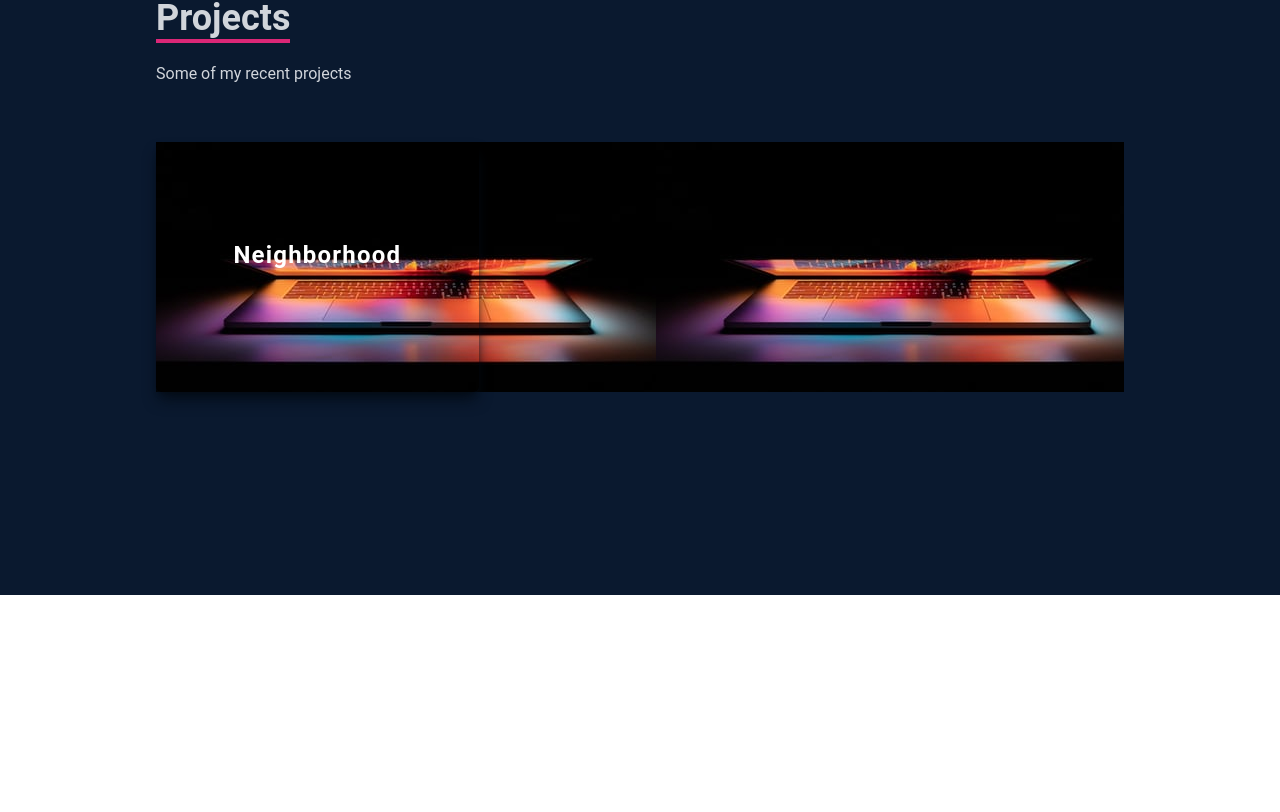
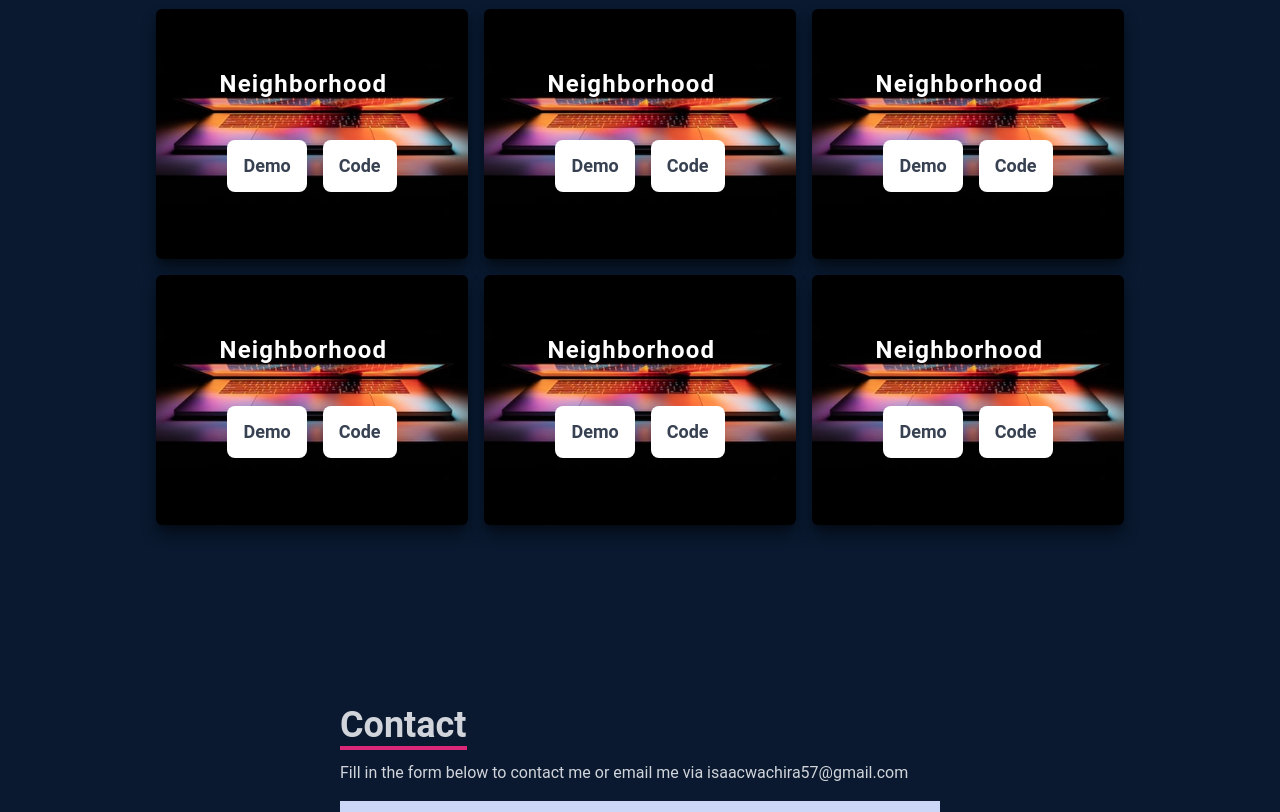
Before and after one commit to isaacwach/personal-portfolio, a React (Create React App) app: page / in a window 1280 px wide. Shown: the part 2605-3417 px from the top of the page. Before the commit the page ends 3200 px from the top, so only its background shows below. Built offline with nearby package versions, Linux system fonts and the light colour scheme.

Commit message:
added work and contact component

```diff
--- a/src/App.js
+++ b/src/App.js
@@ -3,6 +3,7 @@
 import About from "./components/About";
 import Skills from "./components/Skills";
 import Work from "./components/Work";
+import Contact from "./components/contact";
 
 function App() {
   return (
@@ -12,6 +13,7 @@
       <About/>
       <Skills/>
       <Work />
+      <Contact />
     </div>
   );
 }
--- a/src/components/Work.jsx
+++ b/src/components/Work.jsx
@@ -9,18 +9,102 @@
                     <p className='text-4xl font-bold inline border-b-4 text-gray-300 border-pink-600'>Projects</p>
                     <p className='py-6'>Some of my recent projects</p>
                 </div>
-                <div style={{backgroundImage:`url(${back})`}} className='grid sm:grid-cols-2 md:grid-cols-3 gap 4'>
-                    <div className='shadow-lg shadow-[#040c16] group container rounded-md flex justify-center items-center mx-auto content-div'>
+
+                {/* container */}
+                <div className='grid sm:grid-cols-2 md:grid-cols-3 gap-4'>
+
+                    {/* grid item */}
+                    <div style={{backgroundImage:`url(${back})`}} className='shadow-lg shadow-[#040c16] group container rounded-md flex justify-center items-center mx-auto content-div'>
                         <div className="opacity-8 group-hover:opacity-100">
                            <span className="text-2xl font-bold text-white tracking-wider">
                                Neighborhood
                            </span>
-                           <div>
+                           <div className="pt-8 text-center">
                                <a href="/">
-                                   <button></button>
+                                   <button className='text-center rounded-lg px-4 py-3 m-2 bg-white text-gray-700 font-bold text-lg'>Demo</button>
                                </a>
                                <a href="/">
-                                   <button></button>
+                                   <button className='text-center rounded-lg px-4 py-3 m-2 bg-white text-gray-700 font-bold text-lg'>Code</button>
+                               </a>
+                           </div>
+                        </div>
+                    </div>
+
+                    <div style={{backgroundImage:`url(${back})`}} className='shadow-lg shadow-[#040c16] group container rounded-md flex justify-center items-center mx-auto content-div'>
+                        <div className="opacity-8 group-hover:opacity-100">
+                           <span className="text-2xl font-bold text-white tracking-wider">
+                               Neighborhood
+                           </span>
+                           <div className="pt-8 text-center">
+                               <a href="/">
+                                   <button className='text-center rounded-lg px-4 py-3 m-2 bg-white text-gray-700 font-bold text-lg'>Demo</button>
+                               </a>
+                               <a href="/">
+                                   <button className='text-center rounded-lg px-4 py-3 m-2 bg-white text-gray-700 font-bold text-lg'>Code</button>
+                               </a>
+                           </div>
+                        </div>
+                    </div>
+
+                    <div style={{backgroundImage:`url(${back})`}} className='shadow-lg shadow-[#040c16] group container rounded-md flex justify-center items-center mx-auto content-div'>
+                        <div className="opacity-8 group-hover:opacity-100">
+                           <span className="text-2xl font-bold text-white tracking-wider">
+                               Neighborhood
+                           </span>
+                           <div className="pt-8 text-center">
+                               <a href="/">
+                                   <button className='text-center rounded-lg px-4 py-3 m-2 bg-white text-gray-700 font-bold text-lg'>Demo</button>
+                               </a>
+                               <a href="/">
+                                   <button className='text-center rounded-lg px-4 py-3 m-2 bg-white text-gray-700 font-bold text-lg'>Code</button>
+                               </a>
+                           </div>
+                        </div>
+                    </div>
+
+                    <div style={{backgroundImage:`url(${back})`}} className='shadow-lg shadow-[#040c16] group container rounded-md flex justify-center items-center mx-auto content-div'>
+                        <div className="opacity-8 group-hover:opacity-100">
+                           <span className="text-2xl font-bold text-white tracking-wider">
+                               Neighborhood
+                           </span>
+                           <div className="pt-8 text-center">
+                               <a href="/">
+                                   <button className='text-center rounded-lg px-4 py-3 m-2 bg-white text-gray-700 font-bold text-lg'>Demo</button>
+                               </a>
+                               <a href="/">
+                                   <button className='text-center rounded-lg px-4 py-3 m-2 bg-white text-gray-700 font-bold text-lg'>Code</button>
+                               </a>
+                           </div>
+                        </div>
+                    </div>
+
+                    <div style={{backgroundImage:`url(${back})`}} className='shadow-lg shadow-[#040c16] group container rounded-md flex justify-center items-center mx-auto content-div'>
+                        <div className="opacity-8 group-hover:opacity-100">
+                           <span className="text-2xl font-bold text-white tracking-wider">
+                               Neighborhood
+                           </span>
+                           <div className="pt-8 text-center">
+                               <a href="/">
+                                   <button className='text-center rounded-lg px-4 py-3 m-2 bg-white text-gray-700 font-bold text-lg'>Demo</button>
+                               </a>
+                               <a href="/">
+                                   <button className='text-center rounded-lg px-4 py-3 m-2 bg-white text-gray-700 font-bold text-lg'>Code</button>
+                               </a>
+                           </div>
+                        </div>
+                    </div>
+
+                    <div style={{backgroundImage:`url(${back})`}} className='shadow-lg shadow-[#040c16] group container rounded-md flex justify-center items-center mx-auto content-div'>
+                        <div className="opacity-8 group-hover:opacity-100">
+                           <span className="text-2xl font-bold text-white tracking-wider">
+                               Neighborhood
+                           </span>
+                           <div className="pt-8 text-center">
+                               <a href="/">
+                                   <button className='text-center rounded-lg px-4 py-3 m-2 bg-white text-gray-700 font-bold text-lg'>Demo</button>
+                               </a>
+                               <a href="/">
+                                   <button className='text-center rounded-lg px-4 py-3 m-2 bg-white text-gray-700 font-bold text-lg'>Code</button>
                                </a>
                            </div>
                         </div>
--- /dev/null
+++ b/src/components/contact.jsx
@@ -0,0 +1,20 @@
+import React from 'react'
+
+const Contact = () => {
+    return (
+        <div name='contact' className='w-full h-screen bg-[#0a192f] flex justify-center items-center p-4'>
+            <form action='' className='flex flex-col max-w-[600px] w-full'>
+                <div>
+                  <p className='text-4xl font-bold inline border-b-4 border-pink-600 text-gray-300'>Contact</p>
+                  <p className='text-gray-300 py-4'>Fill in the form below to contact me or email me via isaacwachira57@gmail.com</p>
+                </div>
+                <input className='bg-[#ccd6f6] p-2' type='text' placeholder='Name' name='name'></input>
+                <input className='my-4 p-2 bg-[#ccd6f6]' type='email' placeholder='Email' name='email'></input>
+                <textarea className='bg-[#ccd6f6] p-2' name='message' rows="10" placeholder='Message'></textarea>
+                <button className='text-white border-2 hover:bg-pink-600 hover:border-pink-600 px-4 py-3 my-8 mx-auto flex items-center'>Get in touch</button>
+            </form>
+        </div>
+    )
+}
+
+export default Contact
--- /dev/null
+++ b/src/css/main.css
@@ -0,0 +1,9 @@
+.content-div{
+    background-repeat: no-repeat;
+    background-size: cover;
+    background-position: center;
+    height: 250px;
+  }
+  .content-div:hover{
+    background-image: linear-gradient(to right, rgba(112, 157, 255, 0.8), hsla(242, 74%, 61%, 0.8)) !important;
+  }
--- a/src/index.css
+++ b/src/index.css
@@ -13,13 +13,3 @@
     @apply cursor-pointer
   }
 }
-
-.content-div{
-  background-repeat: no-repeat;
-  background-size: cover;
-  background-position: center;
-  height: 250px;
-}
-.content-div:hover{
-  background-image: linear-gradient(to right, rgba(112, 157, 255, 0.8) hsla(242, 74%, 64%, 0.8));
-}
--- a/src/index.js
+++ b/src/index.js
@@ -2,6 +2,8 @@
 import ReactDOM from 'react-dom/client';
 import './index.css';
 import App from './App';
+import "./css/main.css";
+
 
 const root = ReactDOM.createRoot(document.getElementById('root'));
 root.render(
```
